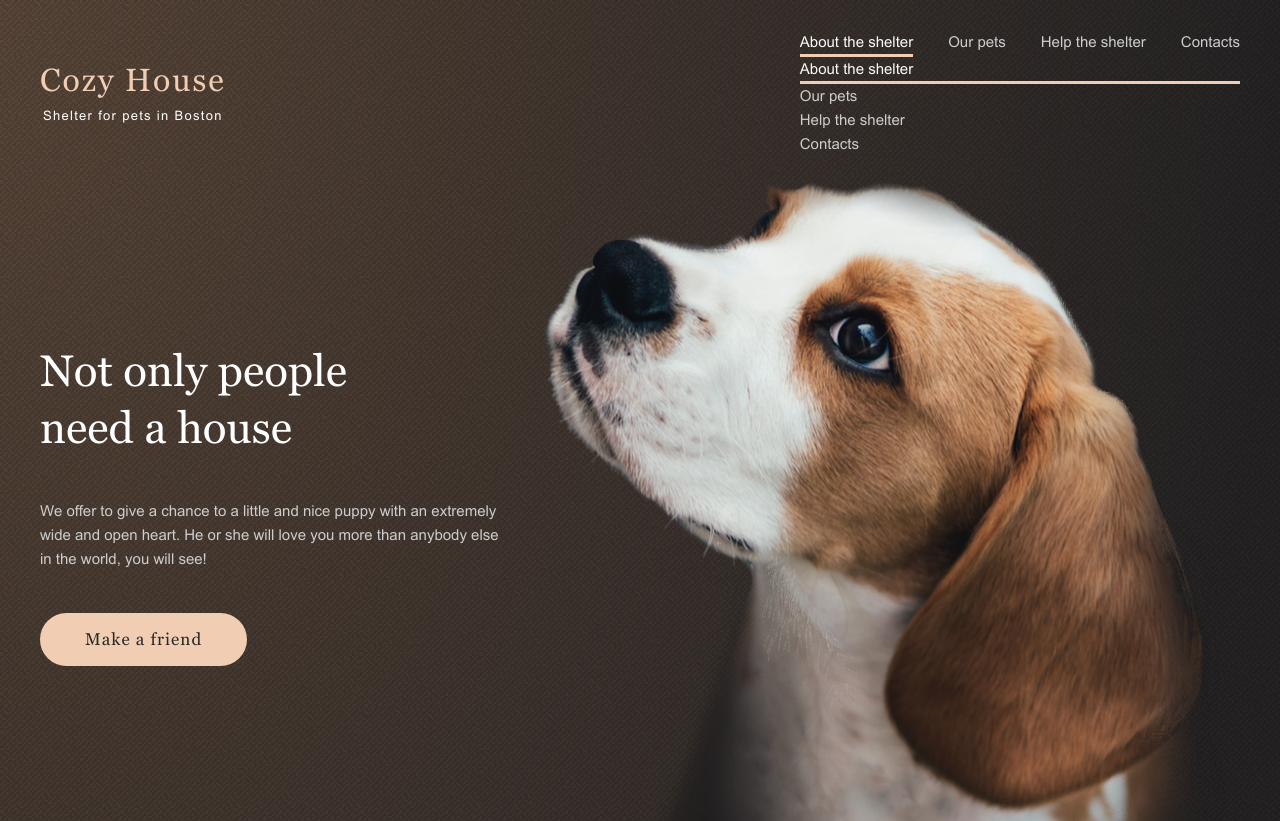
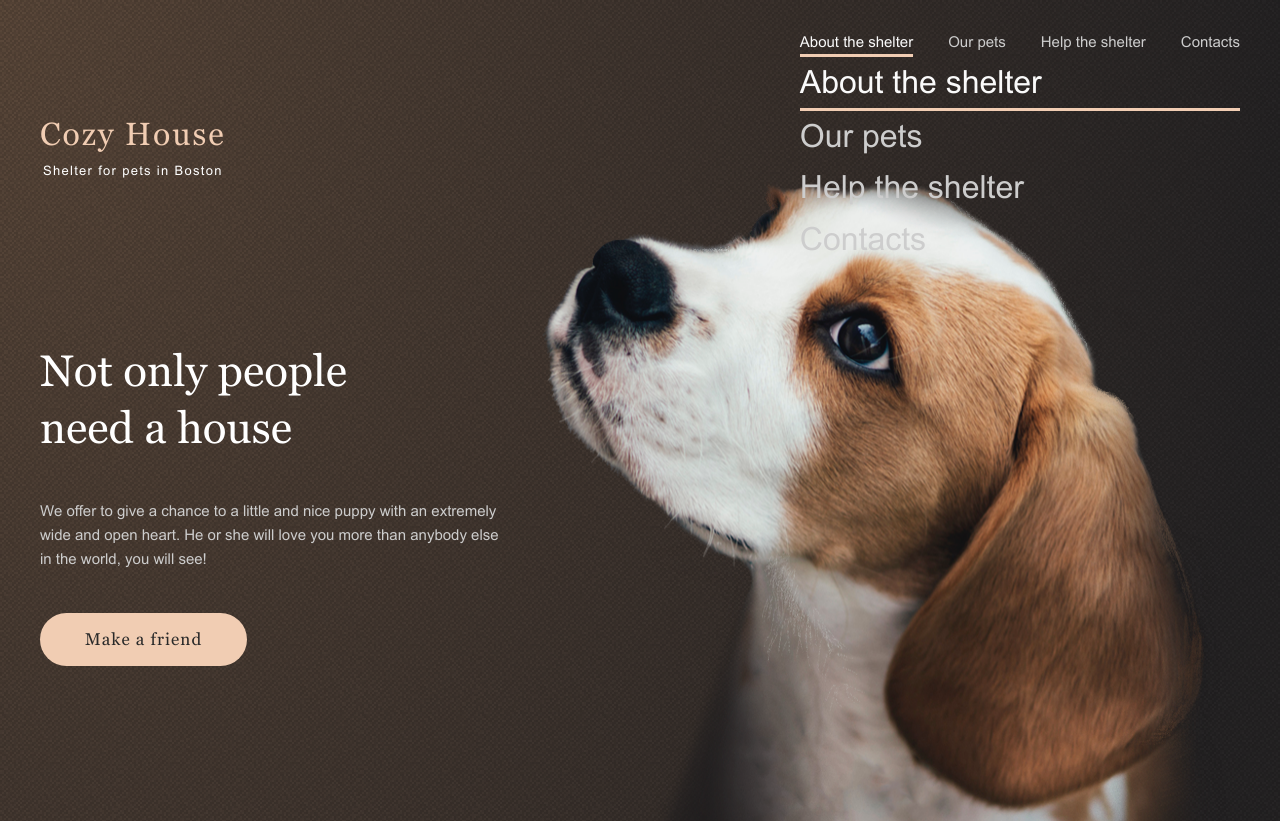
Before and after one commit to shchemer/shelter, a plain HTML site: page shelter/main/index.html in a window 1280 px wide. Shown: the top 821 px of the page. Drawn offline with nearby package versions, Linux system fonts and the light colour scheme; files that its build step writes are made by us from their sources.

Commit message:
refactor: change selector for burger-menu links

```diff
--- a/shelter/assets/scss/base/_fonts.scss
+++ b/shelter/assets/scss/base/_fonts.scss
@@ -68,7 +68,7 @@ h5 {
 	@include textSettings($arial, $regular, 12, 0, 150%, italic);
 }
 
-.paragraph-mobile-menu {
+.burger-menu__body a {
 	@include textSettings($arial, $regular, 32, 0, 160%);
 }
 
```
